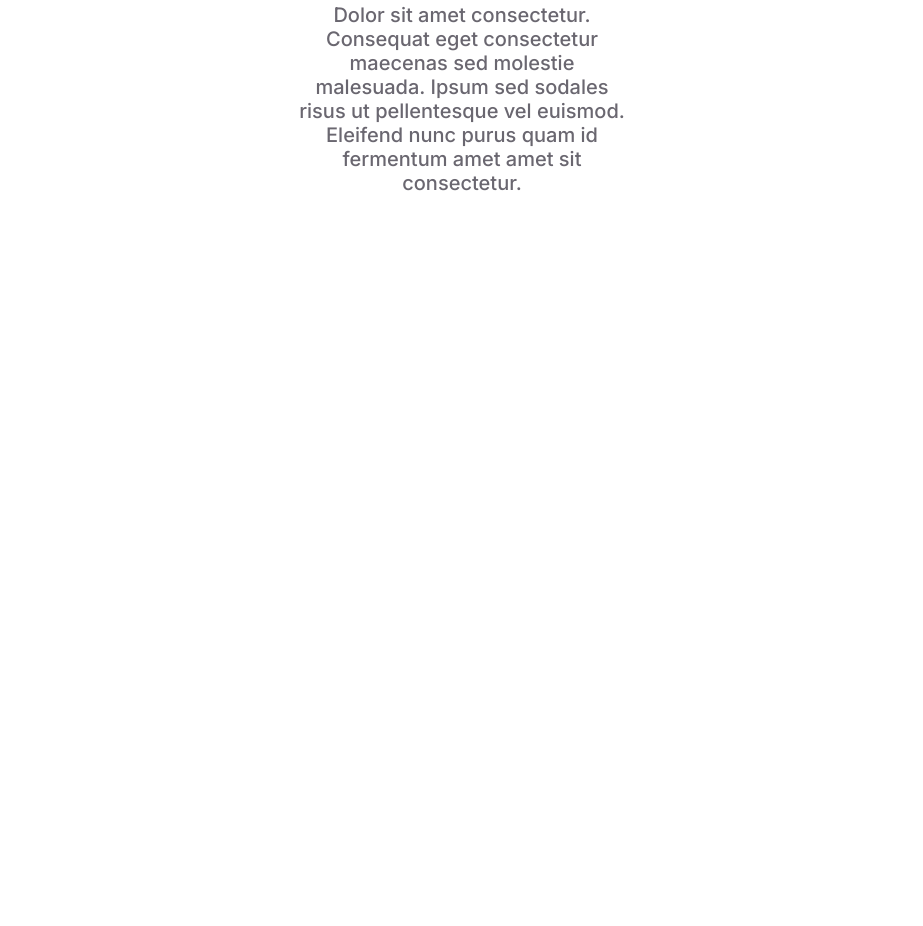
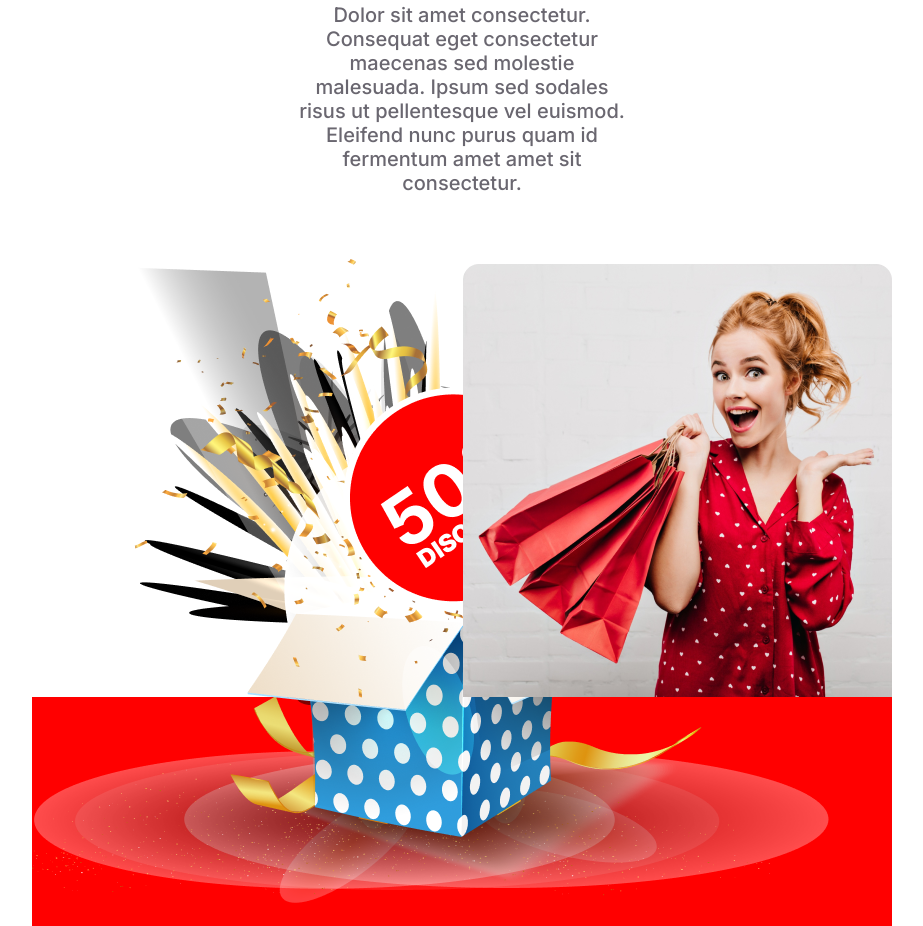
Before and after one commit to Antor4q/assignment-web-1, a plain HTML site: page index.html in a window 1280 px wide. Shown: the part 3822-4748 px from the top of the page, without its empty margins (178-1101 px from the left). Before the commit the page ends 4225 px from the top, so only its background shows below. Drawn offline with Linux system fonts and the light colour scheme.

Commit message:
images styles added

```diff
--- a/index.html
+++ b/index.html
@@ -76,9 +76,21 @@
                     <p>Dolor sit amet consectetur. Consequat eget consectetur maecenas sed
                         molestie malesuada. Ipsum sed sodales risus ut pellentesque vel euismod. Eleifend nunc purus quam id fermentum amet amet sit consectetur.</p>
                 </div>
-                <div class="images-div">
+                <div class="main-img">
+                    <div class="images-div">
+                        <div class="image-1">
+                            <img src="images/Group 75.png" alt="">
+                        </div>
+                        <div class="image-2">
+                            <img src="images/Group 44.png" alt="">
+                        </div>
+                        <div class="image-3">
+                            <img src="images/Rectangle 1.png" alt="">
+                        </div>
 
+                    </div>
                 </div>
+
             </div>
         </section>
     </main>
--- a/styles/style.css
+++ b/styles/style.css
@@ -215,7 +215,7 @@ font-weight: 400;
 .conteiner-thired{
     width:68%;
     max-width: 1320px;
-    height:600px;
+    height:700px;
     margin:0 auto;
     text-align: center;
 
@@ -246,3 +246,29 @@ font-weight: 400;
     padding:0px 266px;
     font-weight: 500;
 }
+.main-img{
+    background-image: url('../images/Rectangle\ 2.png');
+
+    background-repeat: no-repeat;
+   background-position: bottom;
+   margin-top:64px;
+}
+.images-div{
+    display:flex;
+    position:relative;
+
+
+}
+
+.image-3{
+    position:absolute;
+    top:0;
+    right:0;
+    margin-top:5px;
+}
+.image-2{
+    position:absolute;
+    right:285px;
+    margin-top:86px;
+
+}
```
